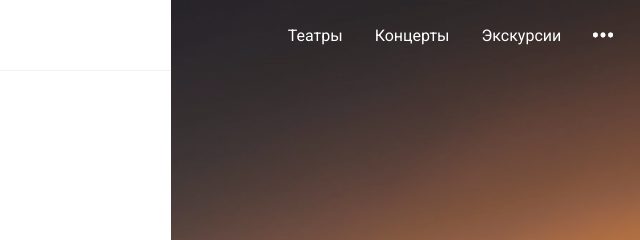
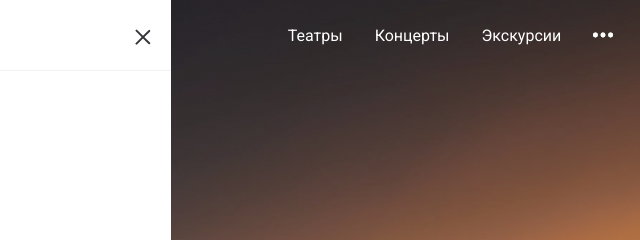
Before and after one commit to new-era-technologies/tickfind, a plain HTML site: page tickfinder/index.html in a window 1280 px wide. Both pictures are taken after a click on the item 65 px from the left and 35 px from the top of the page. Shown: the top 240 px of the page, 109-749 px from the left. Drawn offline with nearby package versions, Linux system fonts and the light colour scheme.

Commit message:
fix burger-lines

```diff
--- a/tickfinder/css/styles.css
+++ b/tickfinder/css/styles.css
@@ -372,7 +372,8 @@
   display: inline-block;
   cursor: pointer;
 }
-.burger__line {
+.burger__line,
+.burger__line__close {
   width: 20px;
   height: 2px;
   background-color: white;
--- a/tickfinder/index.html
+++ b/tickfinder/index.html
@@ -131,8 +131,8 @@
 								</ul>
 							</div>
 							<div class="burger_menu__inner__close_but">
-								<div class="burger__line burger__line--first"></div>
-								<div class="burger__line burger__line--second"></div>
+								<div class="burger__line__close burger__line--first"></div>
+								<div class="burger__line__close burger__line--second"></div>
 							</div>
 						</div>
 						<div class="burger_menu__inner">
```
